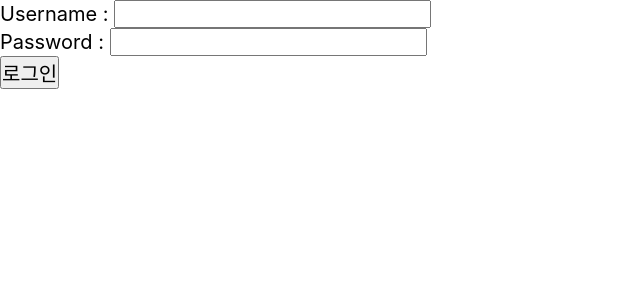
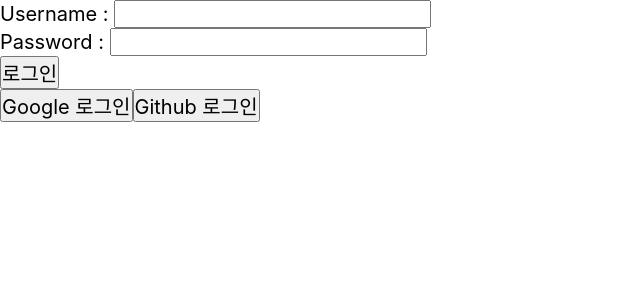
Before and after one commit to heyinssa/betti, a React (Create React App) app in the folder frontend/: page / in a window 1280 px wide. Shown: the top 300 px of the page, without its empty margins (0-640 px from the left). Built offline with nearby package versions, Linux system fonts and the light colour scheme.

Commit message:
Feat: Github, Google 로그인 버튼 페이지에 추가

```diff
--- a/frontend/src/components/LoginForms/DefaultLoginForm.tsx
+++ b/frontend/src/components/LoginForms/DefaultLoginForm.tsx
@@ -1,5 +1,3 @@
-import React from 'react';
-
 const DefaultLoginForm: React.FC = () => {
   return (
     <form action="/login" method="post">
--- a/frontend/src/components/LoginForms/LoginForms.tsx
+++ b/frontend/src/components/LoginForms/LoginForms.tsx
@@ -1,9 +1,13 @@
 import DefaultLoginForm from './DefaultLoginForm';
+import GithubLoginForm from './GithubLoginForm';
+import GoogleLoginForm from './GoogleLoginForm';
 
 const LoginForms: React.FC = () => {
   return (
     <div className="login-forms">
       <DefaultLoginForm />
+      <GoogleLoginForm />
+      <GithubLoginForm />
     </div>
   );
 };
```
